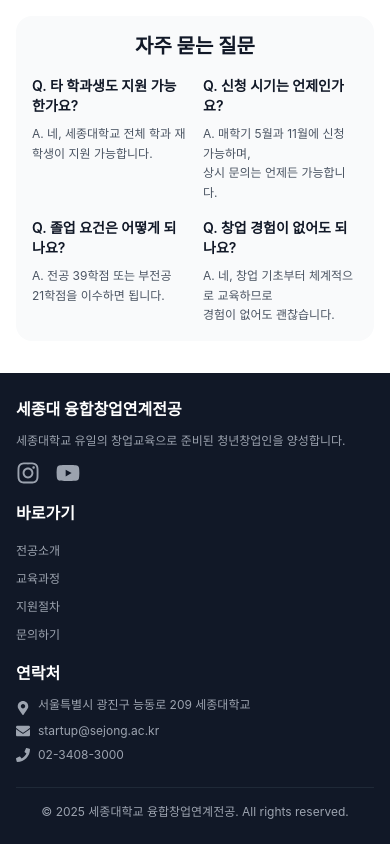
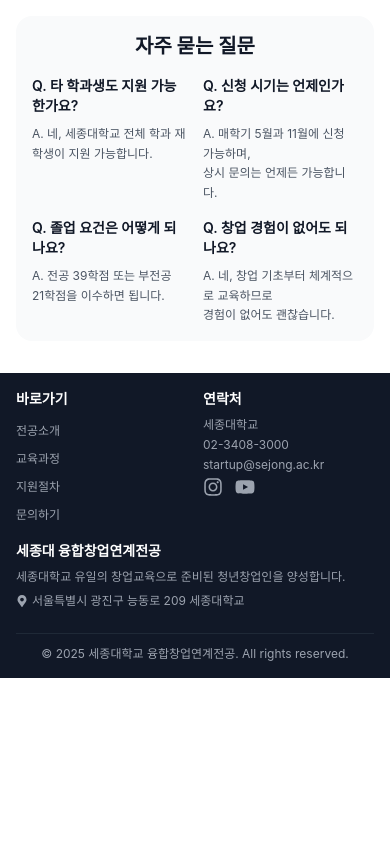
Before and after one commit to unvisr-code/startup-sejong, a Next.js app: page / in a window 390 px wide. Shown: the part 5890-6734 px from the top of the page. After the commit the page ends 6568 px from the top, so only its background shows below. Built offline with nearby package versions, Linux system fonts and the light colour scheme; a web font is replaced by a local one.

Commit message:
mobile optimize 2

```diff
--- a/components/About/AboutSection.tsx
+++ b/components/About/AboutSection.tsx
@@ -45,7 +45,7 @@ const AboutSection = () => {
           initial={{ opacity: 0, y: 20 }}
           whileInView={{ opacity: 1, y: 0 }}
           transition={{ duration: 0.8 }}
-          viewport={{ once: true }}
+          viewport={{ once: true, amount: 0.1 }}
           className="text-center mb-6 sm:mb-8 md:mb-12"
         >
           <h2 className="text-4xl md:text-5xl font-bold mb-4">
@@ -60,7 +60,7 @@ const AboutSection = () => {
           initial={{ opacity: 0 }}
           whileInView={{ opacity: 1 }}
           transition={{ duration: 0.8, delay: 0.2 }}
-          viewport={{ once: true }}
+          viewport={{ once: true, amount: 0.1 }}
           className="bg-white rounded-2xl shadow-xl p-6 sm:p-8 md:p-12 mb-6 sm:mb-8 md:mb-12"
         >
           <div className="text-center space-y-6">
@@ -80,7 +80,7 @@ const AboutSection = () => {
               initial={{ opacity: 0, y: 20 }}
               whileInView={{ opacity: 1, y: 0 }}
               transition={{ duration: 0.5, delay: index * 0.1 }}
-              viewport={{ once: true }}
+              viewport={{ once: true, amount: 0.1 }}
               className="bg-white rounded-xl p-4 md:p-6 shadow-lg hover:shadow-xl transition-all duration-300 hover:-translate-y-1"
             >
               <div className="text-3xl md:text-4xl text-primary mb-3">{feature.icon}</div>
@@ -94,7 +94,7 @@ const AboutSection = () => {
           initial={{ opacity: 0 }}
           whileInView={{ opacity: 1 }}
           transition={{ duration: 0.8, delay: 0.4 }}
-          viewport={{ once: true }}
+          viewport={{ once: true, amount: 0.1 }}
           className="mt-8 sm:mt-10 md:mt-12 text-center"
         >
           <div className="bg-gradient-primary rounded-2xl p-6 sm:p-8">
--- a/components/Contact/ContactSection.tsx
+++ b/components/Contact/ContactSection.tsx
@@ -12,7 +12,7 @@ const ContactSection = () => {
           initial={{ opacity: 0, y: 20 }}
           whileInView={{ opacity: 1, y: 0 }}
           transition={{ duration: 0.8 }}
-          viewport={{ once: true }}
+          viewport={{ once: true, amount: 0.1 }}
           className="text-center mb-8 sm:mb-12"
         >
           <h2 className="text-4xl md:text-5xl font-bold mb-4">
@@ -28,7 +28,7 @@ const ContactSection = () => {
             initial={{ opacity: 0, x: -20 }}
             whileInView={{ opacity: 1, x: 0 }}
             transition={{ duration: 0.8 }}
-            viewport={{ once: true }}
+            viewport={{ once: true, amount: 0.1 }}
             className="bg-white rounded-2xl shadow-xl p-6 sm:p-8"
           >
             <h3 className="text-2xl font-bold mb-6">연락처 정보</h3>
@@ -73,10 +73,10 @@ const ContactSection = () => {
           </motion.div>
 
           <motion.div
-            initial={{ opacity: 0, x: 20 }}
+            initial={{ opacity: 0, x: -20 }}
             whileInView={{ opacity: 1, x: 0 }}
             transition={{ duration: 0.8 }}
-            viewport={{ once: true }}
+            viewport={{ once: true, amount: 0.1 }}
             className="bg-gradient-primary rounded-2xl p-6 sm:p-8 text-white"
           >
             <h3 className="text-2xl font-bold mb-6">SNS</h3>
@@ -131,7 +131,7 @@ const ContactSection = () => {
           initial={{ opacity: 0, y: 20 }}
           whileInView={{ opacity: 1, y: 0 }}
           transition={{ duration: 0.8, delay: 0.2 }}
-          viewport={{ once: true }}
+          viewport={{ once: true, amount: 0.1 }}
           className="mt-6 sm:mt-10 bg-gray-50 rounded-2xl p-4 sm:p-6 md:p-8 text-center"
         >
           <h3 className="text-xl md:text-2xl font-bold mb-4">자주 묻는 질문</h3>
--- a/components/Curriculum/CurriculumSection.tsx
+++ b/components/Curriculum/CurriculumSection.tsx
@@ -187,7 +187,7 @@ const CurriculumSection = () => {
           initial={{ opacity: 0, y: 20 }}
           whileInView={{ opacity: 1, y: 0 }}
           transition={{ duration: 0.8 }}
-          viewport={{ once: true }}
+          viewport={{ once: true, amount: 0.1 }}
           className="text-center mb-8 sm:mb-12"
         >
           <h2 className="text-4xl md:text-5xl font-bold mb-4">
@@ -317,7 +317,7 @@ const CurriculumSection = () => {
           initial={{ opacity: 0 }}
           whileInView={{ opacity: 1 }}
           transition={{ duration: 0.5 }}
-          viewport={{ once: true }}
+          viewport={{ once: true, amount: 0.1 }}
           className="grid grid-cols-1 lg:grid-cols-2 gap-8 mb-12"
         >
           <div className="bg-white rounded-xl shadow-lg p-4 sm:p-6">
@@ -415,7 +415,7 @@ const CurriculumSection = () => {
           initial={{ opacity: 0 }}
           whileInView={{ opacity: 1 }}
           transition={{ duration: 0.8, delay: 0.4 }}
-          viewport={{ once: true }}
+          viewport={{ once: true, amount: 0.1 }}
           className="mt-12 bg-blue-50 rounded-2xl p-8"
         >
           <h3 className="text-2xl font-bold mb-4 text-center">융합창업전공 혜택</h3>
--- a/components/Layout/Footer.tsx
+++ b/components/Layout/Footer.tsx
@@ -5,14 +5,54 @@ import { FaInstagram, FaYoutube, FaEnvelope, FaPhone, FaMapMarkerAlt } from 'rea
 const Footer = () => {
   return (
     <footer className="bg-gray-900 text-white">
-      <div className="container-custom py-6 sm:py-8 md:py-10">
-        <div className="grid grid-cols-2 md:grid-cols-3 gap-4 sm:gap-6 md:gap-8">
-          <div className="col-span-2 md:col-span-1">
-            <h3 className="text-base sm:text-lg md:text-xl font-bold mb-3 sm:mb-4">세종대 융합창업연계전공</h3>
-            <p className="text-gray-400 mb-3 sm:mb-4 text-xs sm:text-sm md:text-base break-keep">
-              세종대학교 유일의 창업교육으로 준비된 청년창업인을 양성합니다.
-            </p>
-            <div className="flex space-x-4">
+      <div className="container-custom py-4 sm:py-6 md:py-8">
+        <div className="grid grid-cols-1 sm:grid-cols-2 gap-4 sm:gap-6">
+          <div className="col-span-1">
+            <div className="grid grid-cols-2 gap-4">
+              <div>
+                <h3 className="text-sm sm:text-base font-bold mb-2 sm:mb-3">바로가기</h3>
+                <ul className="space-y-1">
+                  <li>
+                    <button
+                      onClick={() => document.getElementById('about')?.scrollIntoView({ behavior: 'smooth' })}
+                      className="text-gray-400 hover:text-white transition-colors cursor-pointer text-left text-xs sm:text-sm"
+                    >
+                      전공소개
+                    </button>
+                  </li>
+                  <li>
+                    <button
+                      onClick={() => document.getElementById('curriculum')?.scrollIntoView({ behavior: 'smooth' })}
+                      className="text-gray-400 hover:text-white transition-colors cursor-pointer text-left text-xs sm:text-sm"
+                    >
+                      교육과정
+                    </button>
+                  </li>
+                  <li>
+                    <button
+                      onClick={() => document.getElementById('process')?.scrollIntoView({ behavior: 'smooth' })}
+                      className="text-gray-400 hover:text-white transition-colors cursor-pointer text-left text-xs sm:text-sm"
+                    >
+                      지원절차
+                    </button>
+                  </li>
+                  <li>
+                    <button
+                      onClick={() => document.getElementById('contact')?.scrollIntoView({ behavior: 'smooth' })}
+                      className="text-gray-400 hover:text-white transition-colors cursor-pointer text-left text-xs sm:text-sm"
+                    >
+                      문의하기
+                    </button>
+                  </li>
+                </ul>
+              </div>
+              <div>
+                <h3 className="text-sm sm:text-base font-bold mb-2 sm:mb-3">연락처</h3>
+                <ul className="space-y-1 text-gray-400">
+                  <li className="text-xs sm:text-sm break-keep">세종대학교</li>
+                  <li className="text-xs sm:text-sm">02-3408-3000</li>
+                  <li className="text-xs sm:text-sm break-all">startup@sejong.ac.kr</li>
+                  <li className="flex space-x-3 mt-2">
                     <a
                       href="https://www.instagram.com/sejong_startup"
                       target="_blank"
@@ -20,7 +60,7 @@ const Footer = () => {
                       className="text-gray-400 hover:text-white transition-colors"
                       aria-label="Instagram"
                     >
-                <FaInstagram size={24} />
+                      <FaInstagram size={20} />
                     </a>
                     <a
                       href="https://youtu.be/DQ23hx55Y7A"
@@ -29,69 +69,27 @@ const Footer = () => {
                       className="text-gray-400 hover:text-white transition-colors"
                       aria-label="YouTube"
                     >
-                <FaYoutube size={24} />
+                      <FaYoutube size={20} />
                     </a>
-            </div>
-          </div>
-
-          <div>
-            <h3 className="text-base sm:text-lg md:text-xl font-bold mb-3 sm:mb-4">바로가기</h3>
-            <ul className="space-y-1 sm:space-y-2">
-              <li>
-                <button
-                  onClick={() => document.getElementById('about')?.scrollIntoView({ behavior: 'smooth' })}
-                  className="text-gray-400 hover:text-white transition-colors cursor-pointer text-left text-xs sm:text-sm md:text-base"
-                >
-                  전공소개
-                </button>
-              </li>
-              <li>
-                <button
-                  onClick={() => document.getElementById('curriculum')?.scrollIntoView({ behavior: 'smooth' })}
-                  className="text-gray-400 hover:text-white transition-colors cursor-pointer text-left text-xs sm:text-sm md:text-base"
-                >
-                  교육과정
-                </button>
-              </li>
-              <li>
-                <button
-                  onClick={() => document.getElementById('process')?.scrollIntoView({ behavior: 'smooth' })}
-                  className="text-gray-400 hover:text-white transition-colors cursor-pointer text-left text-xs sm:text-sm md:text-base"
-                >
-                  지원절차
-                </button>
-              </li>
-              <li>
-                <button
-                  onClick={() => document.getElementById('contact')?.scrollIntoView({ behavior: 'smooth' })}
-                  className="text-gray-400 hover:text-white transition-colors cursor-pointer text-left text-xs sm:text-sm md:text-base"
-                >
-                  문의하기
-                </button>
-              </li>
-            </ul>
-          </div>
-
-          <div className="col-span-2 md:col-span-1">
-            <h3 className="text-base sm:text-lg md:text-xl font-bold mb-3 sm:mb-4">연락처</h3>
-            <ul className="space-y-2 sm:space-y-3 text-gray-400">
-              <li className="flex items-start">
-                <FaMapMarkerAlt className="mt-1 mr-2 sm:mr-3 flex-shrink-0 text-sm" />
-                <span className="text-xs sm:text-sm md:text-base break-keep">서울특별시 광진구 능동로 209 세종대학교</span>
-              </li>
-              <li className="flex items-center">
-                <FaEnvelope className="mr-2 sm:mr-3 text-sm" />
-                <span className="text-xs sm:text-sm md:text-base">startup@sejong.ac.kr</span>
-              </li>
-              <li className="flex items-center">
-                <FaPhone className="mr-2 sm:mr-3 text-sm" />
-                <span className="text-xs sm:text-sm md:text-base">02-3408-3000</span>
                   </li>
                 </ul>
               </div>
             </div>
+          </div>
 
-        <div className="border-t border-gray-800 mt-6 sm:mt-8 pt-4 sm:pt-6 text-center text-gray-400">
+          <div className="col-span-1">
+            <h3 className="text-sm sm:text-base font-bold mb-2 sm:mb-3">세종대 융합창업연계전공</h3>
+            <p className="text-gray-400 mb-2 sm:mb-3 text-xs sm:text-sm break-keep">
+              세종대학교 유일의 창업교육으로 준비된 청년창업인을 양성합니다.
+            </p>
+            <p className="text-gray-400 text-xs sm:text-sm mb-2">
+              <FaMapMarkerAlt className="inline mr-1" />
+              서울특별시 광진구 능동로 209 세종대학교
+            </p>
+          </div>
+        </div>
+
+        <div className="border-t border-gray-800 mt-4 sm:mt-6 pt-3 sm:pt-4 text-center text-gray-400">
           <p className="text-xs sm:text-sm">&copy; 2025 세종대학교 융합창업연계전공. All rights reserved.</p>
         </div>
       </div>
--- a/components/Process/ProcessSection.tsx
+++ b/components/Process/ProcessSection.tsx
@@ -40,7 +40,7 @@ const ProcessSection = () => {
           initial={{ opacity: 0, y: 20 }}
           whileInView={{ opacity: 1, y: 0 }}
           transition={{ duration: 0.8 }}
-          viewport={{ once: true }}
+          viewport={{ once: true, amount: 0.1 }}
           className="text-center mb-8 sm:mb-12"
         >
           <h2 className="text-4xl md:text-5xl font-bold mb-4">
@@ -58,7 +58,7 @@ const ProcessSection = () => {
               initial={{ opacity: 0, y: 20 }}
               whileInView={{ opacity: 1, y: 0 }}
               transition={{ duration: 0.5, delay: index * 0.1 }}
-              viewport={{ once: true }}
+              viewport={{ once: true, amount: 0.1 }}
               className="relative"
             >
               <div className="bg-white rounded-xl p-4 md:p-6 shadow-lg hover:shadow-xl transition-all duration-300 h-full">
@@ -81,7 +81,7 @@ const ProcessSection = () => {
           initial={{ opacity: 0, y: 20 }}
           whileInView={{ opacity: 1, y: 0 }}
           transition={{ duration: 0.8, delay: 0.4 }}
-          viewport={{ once: true }}
+          viewport={{ once: true, amount: 0.1 }}
           className="mt-6 sm:mt-8 md:mt-10 grid grid-cols-1 sm:grid-cols-2 gap-3 sm:gap-4 md:gap-6"
         >
           <div className="bg-gradient-primary text-white rounded-2xl p-4 sm:p-6 md:p-8">
```
Also changed, not shown: pages/curriculum/[id].tsx (+61 -65 lines). Lines whose indentation alone changed are shown as unchanged.
